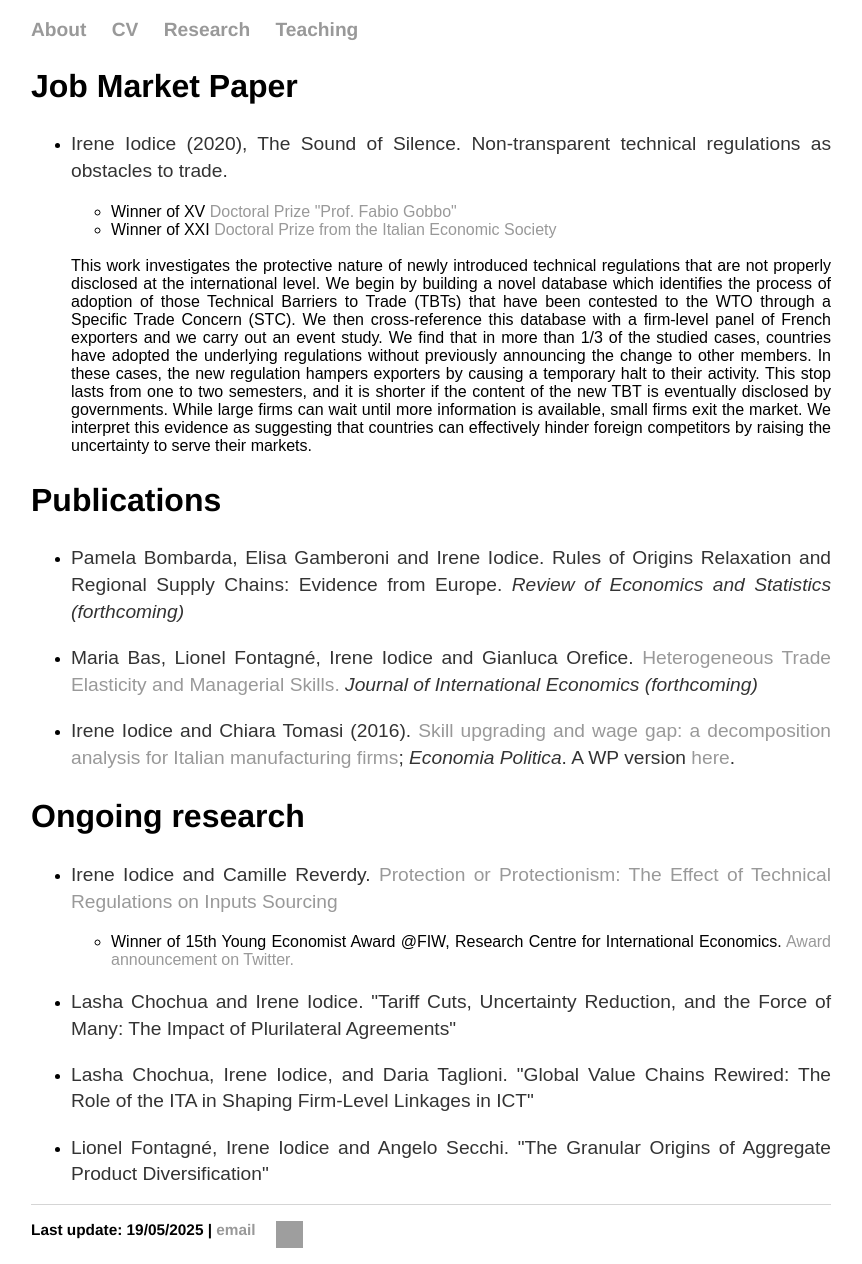
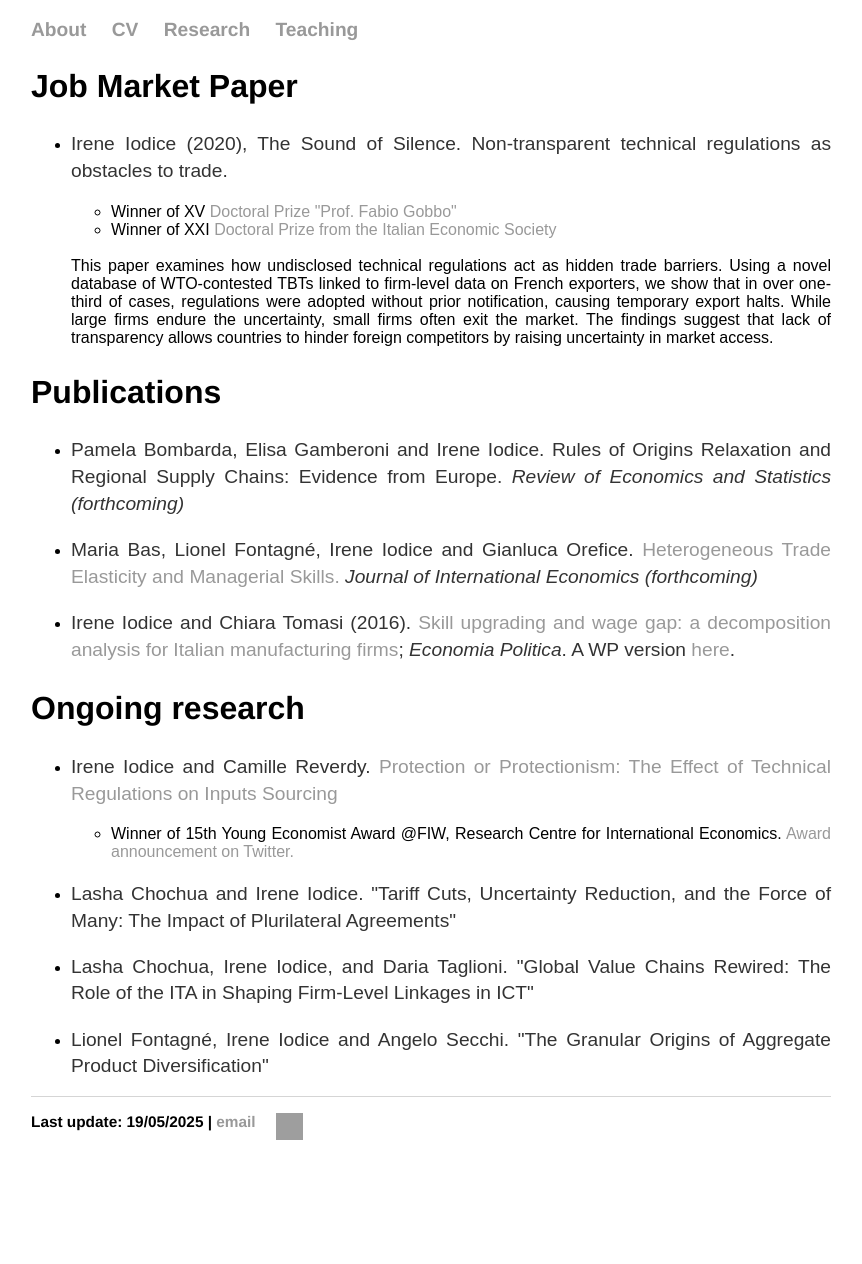
Before and after one commit to ioire/ioire.github.io, a Jekyll site: the page built from research/index.html, in a window 1280 px wide. Shown: the whole page, without its empty margins (209-1071 px from the left). Built offline with Jekyll 4.4.1, drawn with Linux system fonts in a browser that asks for light colours; after the commit the page ends 1156 px from its top, so only the background shows below that; grey boxes are pictures that could not be loaded.

Commit message:
update repo

```diff
--- a/research/index.html
+++ b/research/index.html
@@ -11,12 +11,7 @@ title: Irene Iodice
  <li> Winner of XXI <a href="https://www.siecon.org/it/premi/xxi-edizione-premio-sie/vincitori"> Doctoral Prize from the Italian Economic Society </a> </li>
 </ul>
 	 <br>
-		This work investigates the protective nature of newly introduced technical regulations that are not properly disclosed at the international level. We begin by building a novel database which identifies the process of adoption of those Technical Barriers to Trade (TBTs) that have been contested to the WTO through a Specific Trade Concern (STC).
-		We then cross-reference this database with a firm-level panel of French exporters and we carry out an event study.
-		We find that in more than 1/3 of the studied cases, countries have adopted the underlying regulations without previously announcing the change to other members.
-		In these cases, the new regulation hampers exporters by causing a temporary halt to their activity.
-		This stop lasts from one to two semesters, and it is shorter if the content of the new TBT is eventually disclosed by governments.
-		While large firms can wait until more information is available, small firms exit the market. We interpret this evidence as suggesting that countries can effectively hinder foreign competitors by raising the uncertainty to serve their markets.
+	This paper examines how undisclosed technical regulations act as hidden trade barriers. Using a novel database of WTO-contested TBTs linked to firm-level data on French exporters, we show that in over one-third of cases, regulations were adopted without prior notification, causing temporary export halts. While large firms endure the uncertainty, small firms often exit the market. The findings suggest that lack of transparency allows countries to hinder foreign competitors by raising uncertainty in market access.
 </ul>	</ul>
 
 <h2>Publications</h2>
```
